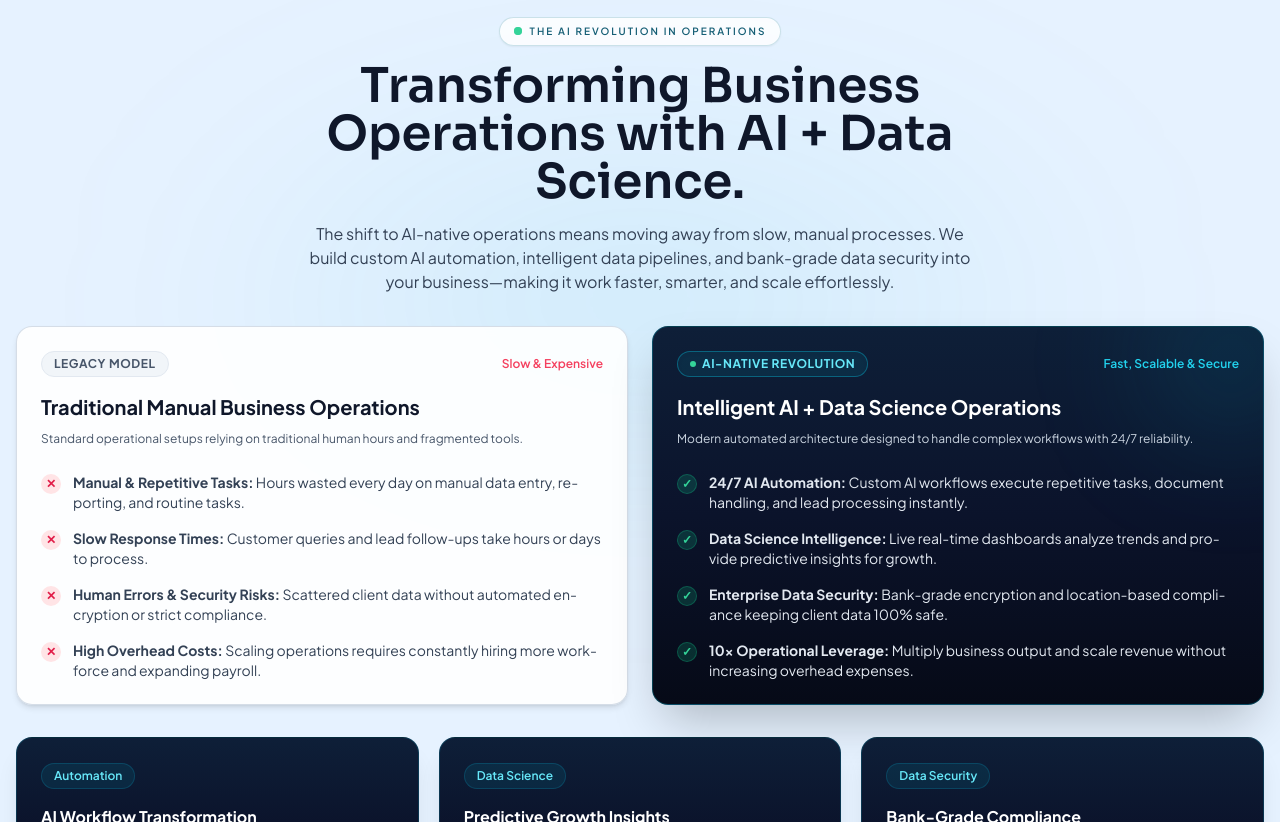
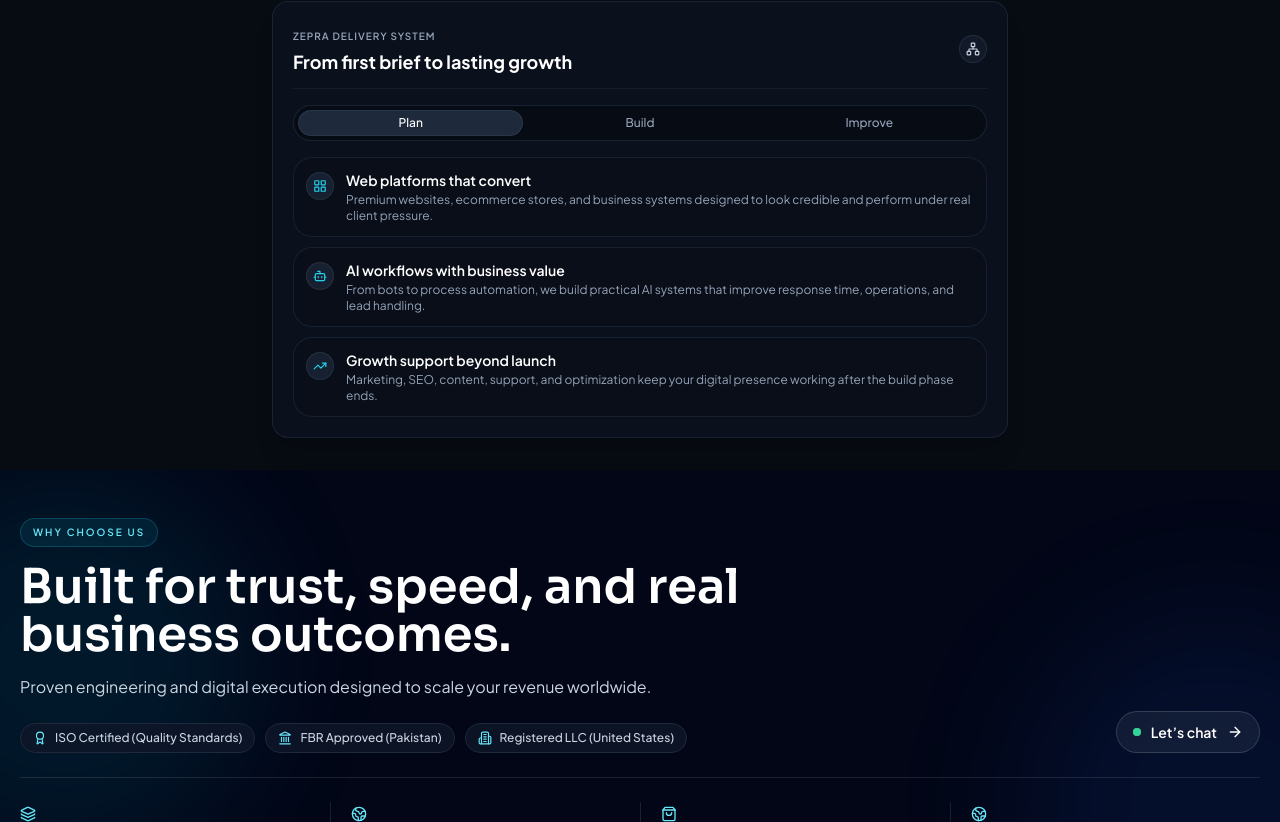
Before and after one commit to mawaisawan2008/test-zepra, a Next.js app: page / in a window 1280 px wide. Shown: the part 998-1820 px from the top of the page. Built offline with nearby package versions, Linux system fonts and the light colour scheme.

Commit message:
Updated changes

```diff
--- a/components/sections/TheShiftSection.jsx
+++ b/components/sections/TheShiftSection.jsx
@@ -1,179 +1,98 @@
 "use client";
 
-import React from 'react';
+import React, { useState } from 'react';
+import { LayoutGrid, Bot, TrendingUp, Network } from "lucide-react";
 import { useLanguage } from "@/components/providers/language-provider";
 
 export function TheShiftSection() {
   const { t } = useLanguage();
-  const content = t("home.operations");
+  const content = t("home.deliverySystem");
+  const [activeTab, setActiveTab] = useState("plan");
 
-  // Safe Array Fallbacks agar JSON translation na mile
-  const legacyPointsList = Array.isArray(content?.legacyPoints)
-    ? content.legacyPoints
+  const itemsList = Array.isArray(content?.items)
+    ? content.items
     : [
         {
-          label: "Manual & Repetitive Tasks",
-          description: "Hours wasted every day on manual data entry, reporting, and routine tasks.",
+          icon: LayoutGrid,
+          title: "Web platforms that convert",
+          description: "Premium websites, ecommerce stores, and business systems designed to look credible and perform under real client pressure.",
         },
         {
-          label: "Slow Response Times",
-          description: "Customer queries and lead follow-ups take hours or days to process.",
+          icon: Bot,
+          title: "AI workflows with business value",
+          description: "From bots to process automation, we build practical AI systems that improve response time, operations, and lead handling.",
         },
         {
-          label: "Human Errors & Security Risks",
-          description: "Scattered client data without automated encryption or strict compliance.",
-        },
-        {
-          label: "High Overhead Costs",
-          description: "Scaling operations requires constantly hiring more workforce and expanding payroll.",
-        },
-      ];
-
-  const aiPointsList = Array.isArray(content?.aiPoints)
-    ? content.aiPoints
-    : [
-        {
-          label: "24/7 AI Automation",
-          description: "Custom AI workflows execute repetitive tasks, document handling, and lead processing instantly.",
-        },
-        {
-          label: "Data Science Intelligence",
-          description: "Live real-time dashboards analyze trends and provide predictive insights for growth.",
-        },
-        {
-          label: "Enterprise Data Security",
-          description: "Bank-grade encryption and location-based compliance keeping client data 100% safe.",
-        },
-        {
-          label: "10x Operational Leverage",
-          description: "Multiply business output and scale revenue without increasing overhead expenses.",
-        },
-      ];
-
-  const pillarsList = Array.isArray(content?.pillars)
-    ? content.pillars
-    : [
-        {
-          category: "Automation",
-          title: "AI Workflow Transformation",
-          description: "We replace time-consuming manual work with smart AI pipelines that work continuously without human intervention or delay.",
-        },
-        {
-          category: "Data Science",
-          title: "Predictive Growth Insights",
-          description: "We structure your raw business data into clear, real-time analytics that guide executive decisions and eliminate guesswork.",
-        },
-        {
-          category: "Data Security",
-          title: "Bank-Grade Compliance",
-          description: "Your proprietary business data remains completely isolated and protected with encrypted AI pipelines and regulatory standards.",
+          icon: TrendingUp,
+          title: "Growth support beyond launch",
+          description: "Marketing, SEO, content, support, and optimization keep your digital presence working after the build phase ends.",
         },
       ];
 
   return (
-    <section className="relative isolate overflow-hidden bg-[#E6F2FF] py-8 text-slate-900 sm:py-12">
-      {/* Background Ambient Glow */}
-      <div
-        aria-hidden="true"
-        className="pointer-events-none absolute left-1/2 top-1/3 -z-10 h-96 w-[min(90vw,1000px)] -translate-x-1/2 -translate-y-1/2 rounded-full bg-[radial-gradient(ellipse_at_center,rgba(6,182,212,0.15),transparent_70%)] blur-[120px] animate-pulse motion-reduce:animate-none"
-      />
+    <section className="py-6 sm:py-8 bg-[#070b12] text-white">
+      <div className="container mx-auto px-4 max-w-3xl">
+        {/* Main Card Container - Compact Padding */}
+        <div className="rounded-2xl border border-slate-800/80 bg-[#0c121e]/90 p-4 sm:p-5 shadow-xl backdrop-blur-md">
 
-      <div className="container relative mx-auto px-4">
-        {/* Section Header */}
-        <header className="mx-auto max-w-3xl text-center">
-          <div className="inline-flex items-center gap-2 rounded-full border border-cyan-700/20 bg-white/80 px-3.5 py-1.5 text-[10px] font-semibold uppercase tracking-[0.2em] text-cyan-800 shadow-sm">
-            <span className="relative flex h-2 w-2">
-              <span className="absolute inline-flex h-full w-full animate-ping rounded-full bg-emerald-400 opacity-70 motion-reduce:animate-none" />
-              <span className="relative inline-flex h-2 w-2 rounded-full bg-emerald-400" />
-            </span>
-            {content?.eyebrow || "THE AI REVOLUTION IN OPERATIONS"}
-          </div>
-          <h2 className="mt-4 font-display text-3xl font-semibold leading-tight text-slate-900 sm:text-4xl lg:text-5xl">
-            {content?.title || "Transforming Business Operations with AI + Data Science."}
-          </h2>
-          <p className="mx-auto mt-4 max-w-2xl text-sm leading-7 text-slate-700 sm:text-base">
-            {content?.description || "The shift to AI-native operations means moving away from slow, manual processes. We build custom AI automation, intelligent data pipelines, and bank-grade data security into your business—making it work faster, smarter, and scale effortlessly."}
-          </p>
-        </header>
-
-        {/* Legacy vs AI-Native Comparison Grid */}
-        <div className="mt-8 grid gap-6 lg:grid-cols-2">
-
-          {/* Card 1: Legacy Model */}
-          <div className="relative flex flex-col justify-between rounded-2xl border border-slate-300/80 bg-white/90 p-5 shadow-md backdrop-blur-sm sm:p-6">
+          {/* Header */}
+          <div className="flex items-center justify-between pb-3 mb-4 border-b border-slate-800/60">
             <div>
-              <div className="flex items-center justify-between">
-                <span className="rounded-full bg-slate-100 px-3 py-1 text-xs font-bold tracking-wider text-slate-600 uppercase border border-slate-200">
-                  {content?.legacyTag || "LEGACY MODEL"}
-                </span>
-                <span className="text-xs font-semibold text-rose-500">{content?.legacyStatus || "Slow & Expensive"}</span>
-              </div>
-              <h3 className="mt-4 text-xl font-bold text-slate-900">
-                {content?.legacyTitle || "Traditional Manual Business Operations"}
-              </h3>
-              <p className="mt-2 text-xs leading-relaxed text-slate-600">
-                {content?.legacyDescription || "Standard operational setups relying on traditional human hours and fragmented tools."}
-              </p>
-
-              <ul className="mt-6 space-y-4 text-sm text-slate-700">
-                {legacyPointsList.map((point, index) => (
-                  <li key={index} className="flex items-start gap-3">
-                    <span className="mt-0.5 flex h-5 w-5 shrink-0 items-center justify-center rounded-full bg-rose-100 text-rose-600 text-xs font-bold">✕</span>
-                    <span><strong>{point.label}:</strong> {point.description}</span>
-                  </li>
-                ))}
-              </ul>
+              <span className="text-[10px] font-semibold tracking-widest uppercase text-slate-400">
+                {content?.eyebrow || "ZEPRA DELIVERY SYSTEM"}
+              </span>
+              <h2 className="text-base sm:text-lg font-bold text-white mt-0.5">
+                {content?.title || "From first brief to lasting growth"}
+              </h2>
+            </div>
+            <div className="flex h-7 w-7 items-center justify-center rounded-md border border-slate-700/50 bg-slate-800/40 text-slate-300">
+              <Network className="h-3.5 w-3.5" />
             </div>
           </div>
 
-          {/* Card 2: AI-Native Model */}
-          <div className="group relative flex flex-col justify-between overflow-hidden rounded-2xl border border-cyan-500/30 bg-gradient-to-b from-[#0e1f38] via-[#0b132b] to-[#060a17] p-5 shadow-2xl backdrop-blur-md transition-all duration-300 hover:border-cyan-400/60 hover:shadow-cyan-500/20 sm:p-6">
-            <div
-              aria-hidden="true"
-              className="pointer-events-none absolute -right-12 -top-12 h-40 w-40 rounded-full bg-cyan-500/15 blur-3xl transition-all duration-300 group-hover:bg-cyan-400/25"
-            />
+          {/* Tab Switcher - Compact Height */}
+          <div className="grid grid-cols-3 gap-1 rounded-lg bg-[#070b14] p-1 mb-4 border border-slate-800/80">
+            {["plan", "build", "improve"].map((tab) => (
+              <button
+                key={tab}
+                onClick={() => setActiveTab(tab)}
+                className={`py-1 text-xs font-medium rounded-md transition-all capitalize ${
+                  activeTab === tab
+                    ? "bg-slate-800 text-white shadow-sm border border-slate-700/60"
+                    : "text-slate-400 hover:text-slate-200"
+                }`}
+              >
+                {tab}
+              </button>
+            ))}
+          </div>
 
-            <div className="relative z-10">
-              <div className="flex items-center justify-between">
-                <span className="inline-flex items-center gap-1.5 rounded-full border border-cyan-500/40 bg-cyan-500/10 px-3 py-1 text-xs font-bold tracking-wider text-cyan-300 uppercase shadow-inner">
-                  <span className="h-1.5 w-1.5 rounded-full bg-emerald-400 animate-pulse" />
-                  {content?.aiTag || "AI-NATIVE REVOLUTION"}
-                </span>
-                <span className="text-xs font-semibold text-cyan-400">{content?.aiStatus || "Fast, Scalable & Secure"}</span>
-              </div>
-              <h3 className="mt-4 text-xl font-bold text-white">
-                {content?.aiTitle || "Intelligent AI + Data Science Operations"}
-              </h3>
-              <p className="mt-2 text-xs leading-relaxed text-slate-300">
-                {content?.aiDescription || "Modern automated architecture designed to handle complex workflows with 24/7 reliability."}
-              </p>
-
-              <ul className="mt-6 space-y-4 text-sm text-slate-200">
-                {aiPointsList.map((point, index) => (
-                  <li key={index} className="flex items-start gap-3">
-                    <span className="mt-0.5 flex h-5 w-5 shrink-0 items-center justify-center rounded-full bg-emerald-500/20 text-emerald-400 text-xs font-bold border border-emerald-500/30">✓</span>
-                    <span><strong>{point.label}:</strong> {point.description}</span>
-                  </li>
-                ))}
-              </ul>
-            </div>
+          {/* Cards List - Reduced spacing & icons */}
+          <div className="space-y-2.5">
+            {itemsList.map((item, idx) => {
+              const IconComponent = item.icon || LayoutGrid;
+              return (
+                <div
+                  key={idx}
+                  className="group flex items-start gap-3 rounded-lg border border-slate-800/70 bg-[#090e18]/80 p-3 transition-all hover:border-slate-700 hover:bg-slate-800/20"
+                >
+                  <div className="flex h-7 w-7 shrink-0 items-center justify-center rounded-md bg-slate-800/70 text-cyan-400 border border-slate-700/50 mt-0.5">
+                    <IconComponent className="h-3.5 w-3.5" />
+                  </div>
+                  <div>
+                    <h3 className="text-xs sm:text-sm font-semibold text-white leading-snug">
+                      {item.title}
+                    </h3>
+                    <p className="text-[11px] sm:text-xs text-slate-400 leading-relaxed mt-0.5">
+                      {item.description}
+                    </p>
+                  </div>
+                </div>
+              );
+            })}
           </div>
 
         </div>
-
-        {/* 3 Core AI Value Pillars Below */}
-        <div className="mt-8 grid gap-5 sm:grid-cols-2 lg:grid-cols-3">
-          {pillarsList.map((pillar, index) => (
-            <div key={index} className="group relative overflow-hidden rounded-2xl border border-cyan-500/20 bg-gradient-to-b from-[#0e1f38] via-[#0b132b] to-[#060a17] p-6 shadow-xl backdrop-blur-md transition-all duration-300 hover:-translate-y-1.5 hover:border-cyan-400/50 hover:shadow-cyan-500/15">
-              <span className="inline-block rounded-lg bg-cyan-500/10 px-3 py-1 text-xs font-semibold text-cyan-300 border border-cyan-500/20">
-                {pillar.category}
-              </span>
-              <h4 className="mt-4 text-base font-bold text-white">{pillar.title}</h4>
-              <p className="mt-2 text-xs leading-relaxed text-slate-300">{pillar.description}</p>
-            </div>
-          ))}
-        </div>
-
       </div>
     </section>
   );
```
